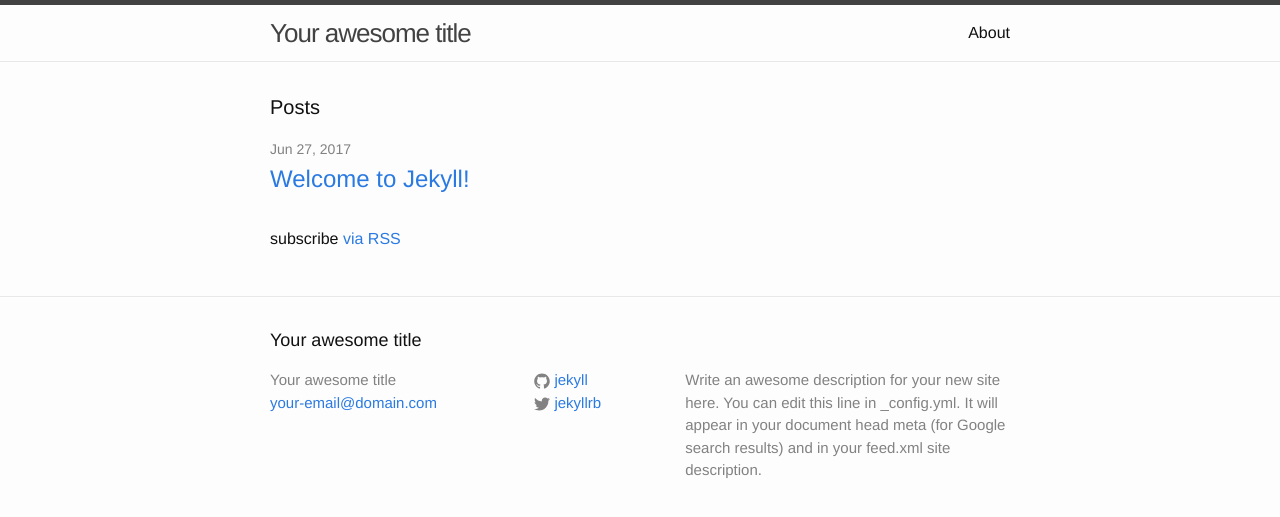
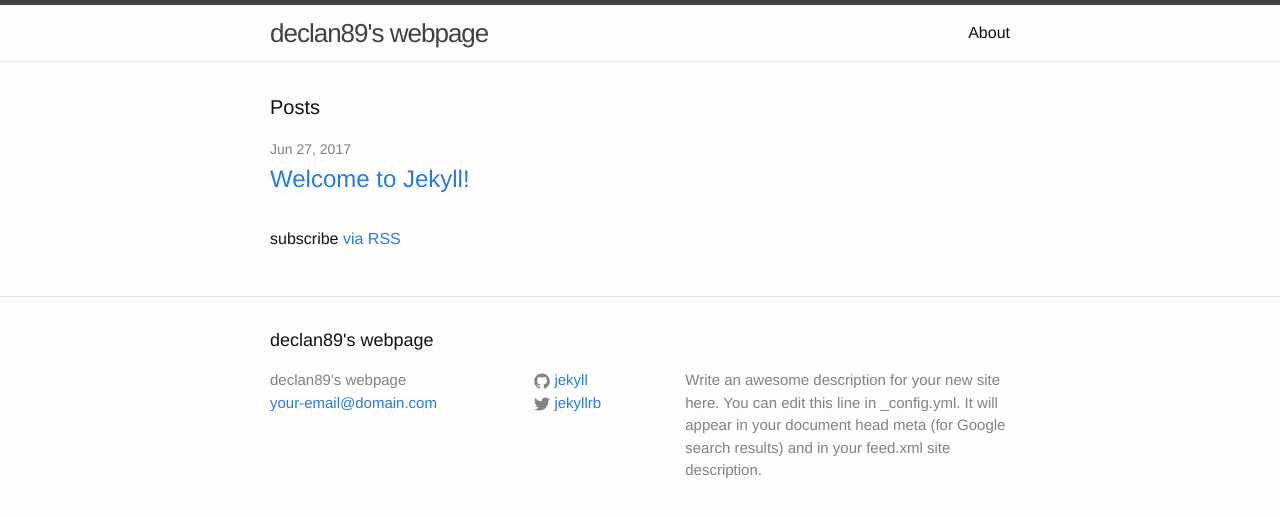
Before and after one commit to declan89/declan89.github.io, a Jekyll site: the page built from index.html, in a window 1280 px wide. Shown: the top 517 px of the page. Built offline with Jekyll 4.4.1, drawn with Linux system fonts in a browser that asks for light colours.

Commit message:
remote update

```diff
--- a/_config.yml
+++ b/_config.yml
@@ -6,7 +6,7 @@
 # 'jekyll serve'. If you change this file, please restart the server process.
 
 # Site settings
-title: Your awesome title
+title: declan89's webpage
 email: your-email@domain.com
 description: > # this means to ignore newlines until "baseurl:"
   Write an awesome description for your new site here. You can edit this
```
